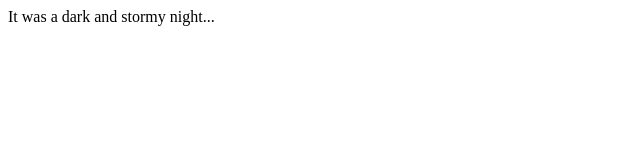
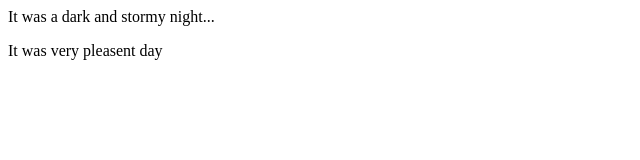
Before and after one commit to Daviderose/fireside-story, a plain HTML site: page index.html in a window 1280 px wide. Shown: the whole page, without its empty margins (0-640 px from the left). Drawn offline with Linux system fonts and the light colour scheme.

Commit message:
added second line of story

```diff
--- a/index.html
+++ b/index.html
@@ -1,5 +1,6 @@
 <html>
   <body>
     <p>It was a dark and stormy night...</p>
+    <p>It was very pleasent day</p>
   </body>
 </html>
```
